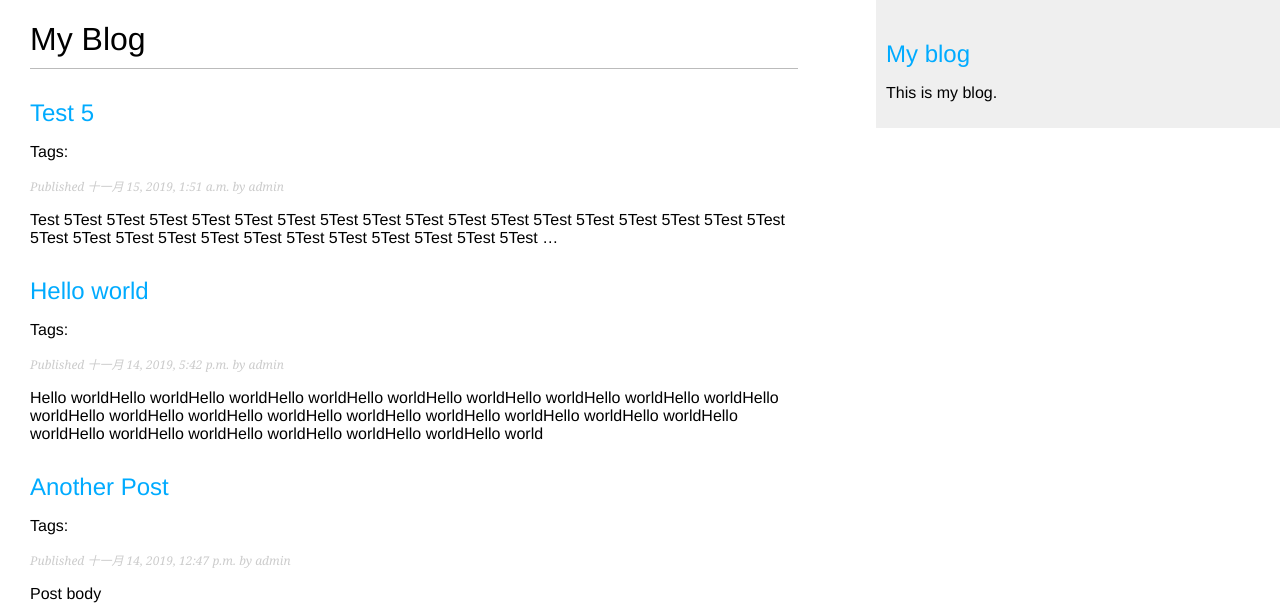
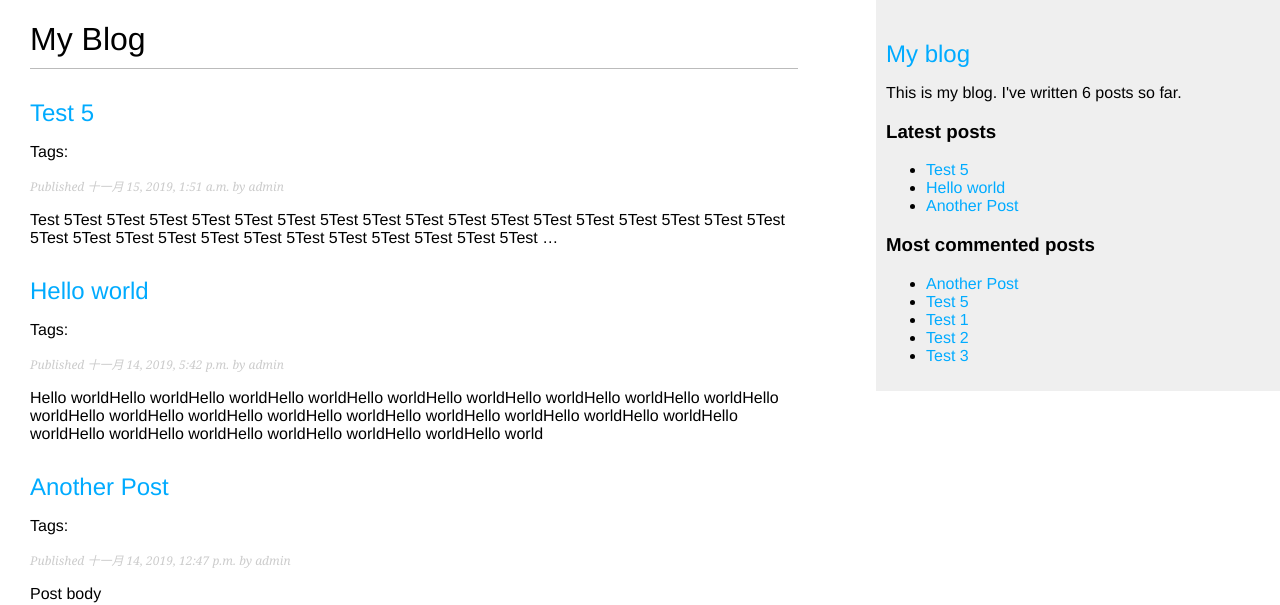
Before and after one commit to cashlu/blog2019, a Django app: page /blog/ in a window 1280 px wide. Shown: the top 605 px of the page. Run offline with Django 3.2, Linux system fonts and the light colour scheme; data comes from the database, SQL or seed files in the repository; parts of the project's set-up code (start-up, migrations or seed data) failed here and were passed over.

Commit message:
自定义模板标签

```diff
--- a/blog/templates/blog/base.html
+++ b/blog/templates/blog/base.html
@@ -1,4 +1,6 @@
 {% load static %}
+{# 加载自定义tags #}
+{% load blog_tags %}
 <!doctype html>
 <html lang="en">
 <head>
@@ -20,7 +22,16 @@
 </div>
 <div id="sidebar">
     <h2><a href="{% url 'blog:post_list' %}">My blog</a></h2>
-    <p>This is my blog.</p>
+    <p>This is my blog. I've written {% total_posts %} posts so far.</p>
+    <h3>Latest posts</h3>
+    {% show_latest_posts 3 %}
+    <h3>Most commented posts</h3>
+    {% get_most_commented_posts as most_commented_posts %}
+    <ul>
+        {% for post in most_commented_posts %}
+            <li><a href="{{ post.get_absolute_url }}">{{ post.title }}</a></li>
+        {% endfor %}
+    </ul>
 </div>
 </body>
 </html>
--- /dev/null
+++ b/blog/templates/blog/post/latest_posts.html
@@ -0,0 +1,5 @@
+<ul>
+    {% for post in latest_posts %}
+        <li><a href="{{ post.get_absolute_url }}">{{ post.title }}</a></li>
+    {% endfor %}
+</ul>
--- /dev/null
+++ b/blog/templatetags/blog_tags.py
@@ -0,0 +1,30 @@
+from django import template
+from django.db.models import Count
+
+from ..models import Post
+
+register = template.Library()
+
+
+# 创建一个自定义简单tag，返回Post已发布的总数。
+# 如果想指定tag的名称可以在装饰器中用name属性指定。
+@register.simple_tag
+def total_posts():
+    return Post.published.count()
+
+
+# 自定义inclusion_tag，可以渲染一段HTML代码。
+# latest_posts.html相当于一个HTML组件，里面的内容由show_latest_posts()方法来渲染，
+# 当其他页面调用{% show_latest_posts arg %}标签的时候，则会把已经渲染好内容的
+# latest_posts.html页面“嵌入”进去。
+@register.inclusion_tag('blog/post/latest_posts.html')
+def show_latest_posts(count=5):
+    latest_posts = Post.published.order_by('-publish')[:count]
+    return {'latest_posts': latest_posts}
+
+
+# comment最多的post
+@register.simple_tag
+def get_most_commented_posts(count=5):
+    return Post.published.annotate(total_comments=Count(
+        'comments')).order_by('-total_comments')[:count]
```
Also changed, not shown: blog/templatetags/__init__.py (added).
